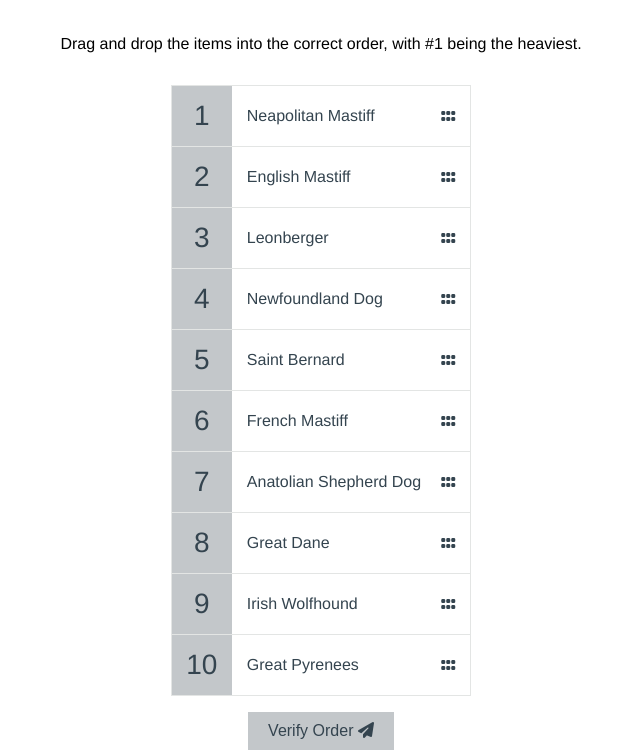
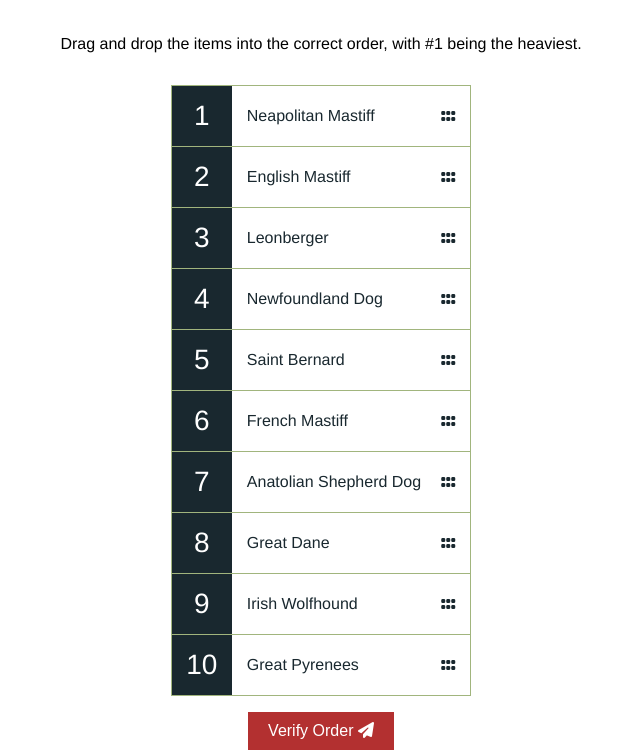
Before and after one commit to MattRuetz/drag-drop-ordered-list-demo, a plain HTML site: page index.html in a window 1280 px wide. Shown: the part 61-811 px from the top of the page, without its empty margins (319-959 px from the left). Drawn offline with Linux system fonts and the light colour scheme.

Commit message:
changed colors

```diff
--- a/style.css
+++ b/style.css
@@ -1,9 +1,10 @@
 :root {
-    --border-color: #e3e5e4;
-    --background-color: #c3c7ca;
-    --text-color: #34444f;
+    --background-color: #d3eca7;
+    --border-color: #a1b57d;
+    --text-color: #19282f;
+    --accent-color: #b33030;
     --correct-color: #3ae374;
-    --wrong-color: #ff3838;
+    --incorrect-color: #ff3838;
 }
 
 * {
@@ -29,9 +30,11 @@ body {
 }
 
 .draggable-list li {
+    position: sticky;
     background-color: white;
     display: flex;
     flex: 1;
+    z-index: 10;
 }
 
 /* For all li except the last one... */
@@ -40,7 +43,8 @@ body {
 }
 
 .draggable-list .number {
-    background-color: var(--background-color);
+    background-color: var(--text-color);
+    color: white;
     display: flex;
     align-items: center;
     justify-content: center;
@@ -49,7 +53,7 @@ body {
     width: 60px;
 }
 
-.draggable-list li.over .draggable {
+.draggable-list li.obscured div {
     background-color: #eaeaea;
 }
 
@@ -57,12 +61,12 @@ body {
     margin: 0 20px 0 0;
 }
 
-.draggable-list li.right .item-name {
+.draggable-list li.correct .item-name {
     color: var(--correct-color);
 }
 
-.draggable-list li.wrong .item-name {
-    color: var(--wrong-color);
+.draggable-list li.incorrect .item-name {
+    color: var(--incorrect-color);
 }
 
 .draggable {
@@ -75,9 +79,9 @@ body {
 }
 
 .check-btn {
-    background-color: var(--background-color);
+    background-color: var(--accent-color);
     border: none;
-    color: var(--text-color);
+    color: white;
     font-size: 16px;
     padding: 10px 20px;
     cursor: pointer;
```
